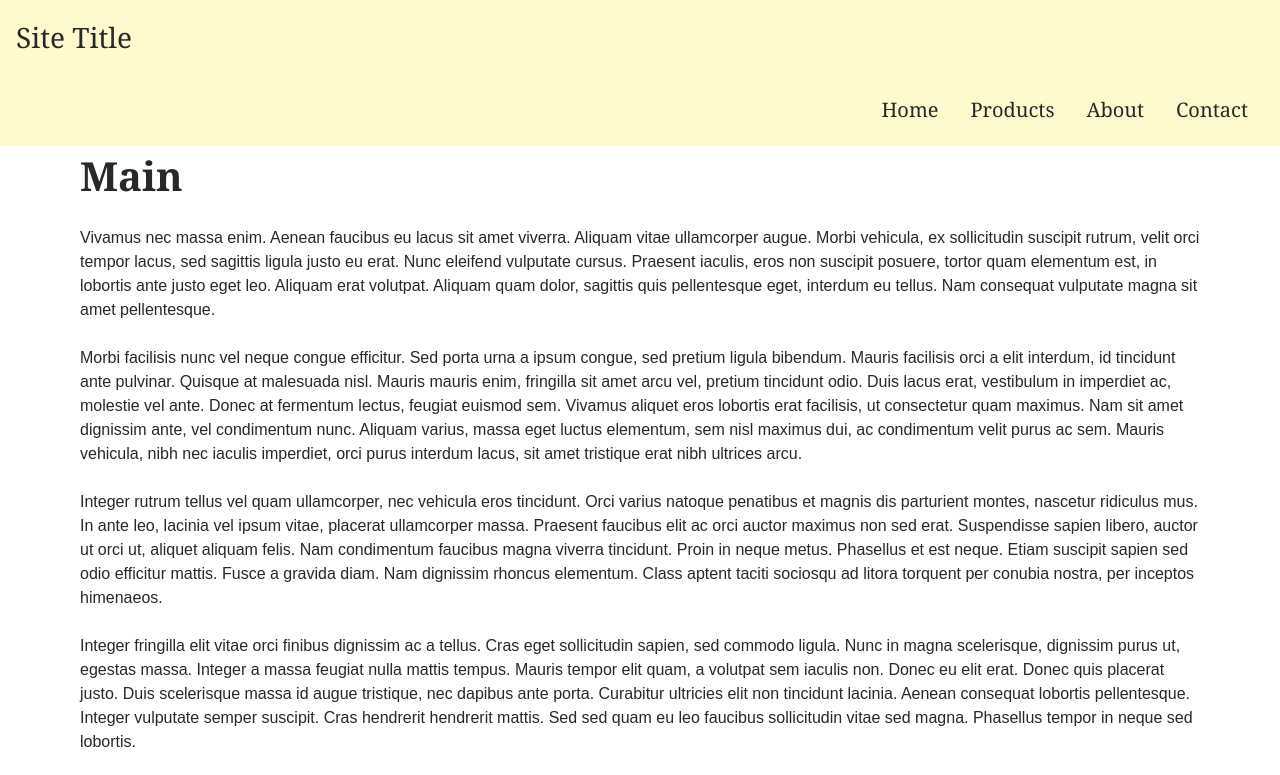
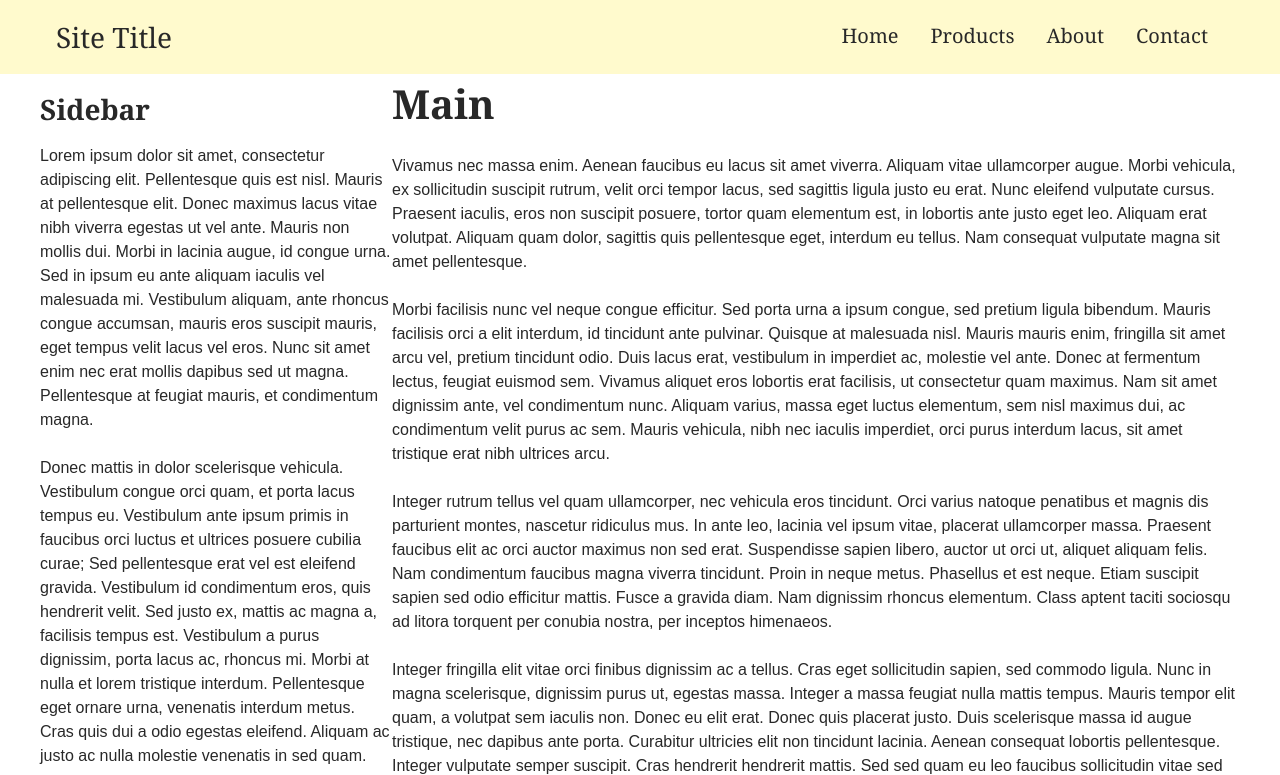
Before and after one commit to jmfwdev/Day08, a plain HTML site: page gallery.html in a window 1280 px wide. Shown: the top 775 px of the page. Drawn offline with Linux system fonts and the light colour scheme.

Commit message:
Set grid-template area on site-wrapper

```diff
--- a/gallery.html
+++ b/gallery.html
@@ -11,7 +11,7 @@
 
 <body>
 
-	<div class="site-wrapper">
+	<div class="site-wrapper sidebar-left">
 
 		<header class="site-header">
 
--- a/styles/gallery.css
+++ b/styles/gallery.css
@@ -97,25 +97,40 @@ a:active {
 @media screen and (min-width: 68em) {
 
 	.site-wrapper {
+		display: grid;
+		grid-template-columns: 1fr minmax(auto, 53rem) minmax(auto, 22rem) 1fr;
 
+		grid-template-areas:
+			"header header header header"
+			". main sidebar ."
+			"footer footer footer footer";
+	}
+
+	.site-wrapper.sidebar-left {
+
+		grid-template-columns: 1fr minmax(auto, 22rem) minmax(auto, 53rem) 1fr;
+
+		grid-template-areas:
+		"header header header header"
+		". sidebar main ."
+		"footer footer footer footer";
 	}
 
 	.site-header {
-
+		grid-area: header;
 	}
 
 	.site-main {
-
+		grid-area: main;
 	}
 
 	.site-sidebar {
-
+		grid-area: sidebar;
 	}
 
 	.site-footer {
-
+		grid-area: footer;
 	}
-
 }
 
 /*--------------------------------------------------------------
@@ -191,11 +206,13 @@ a.site-name {
 	}
 
 	.site-header {
+		display: grid;
+		grid-template-columns: 1fr minmax(auto, 22rem) minmax(auto, 53rem) 1fr;
 
 	}
 
 	.site-name {
-
+		grid-column: 2 / 3;
 	}
 
 	.site-navigation {
@@ -220,7 +237,7 @@ a.site-name {
 /* Main
 --------------------------------------------- */
 .site-main {
-	padding: 0 5rem;
+	/* padding: 0 5rem; */
 }
 
 @media (min-width: 68em) {
```
